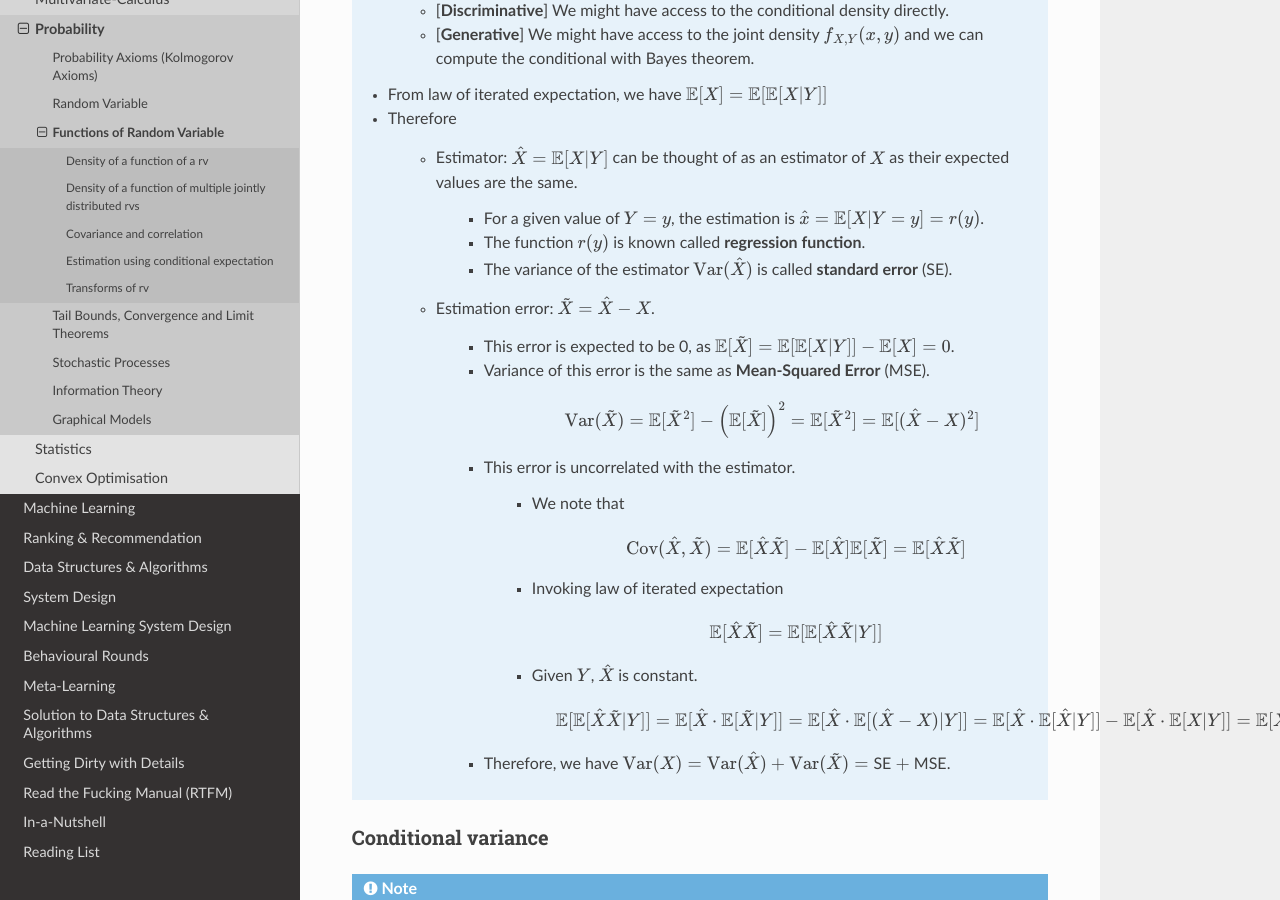
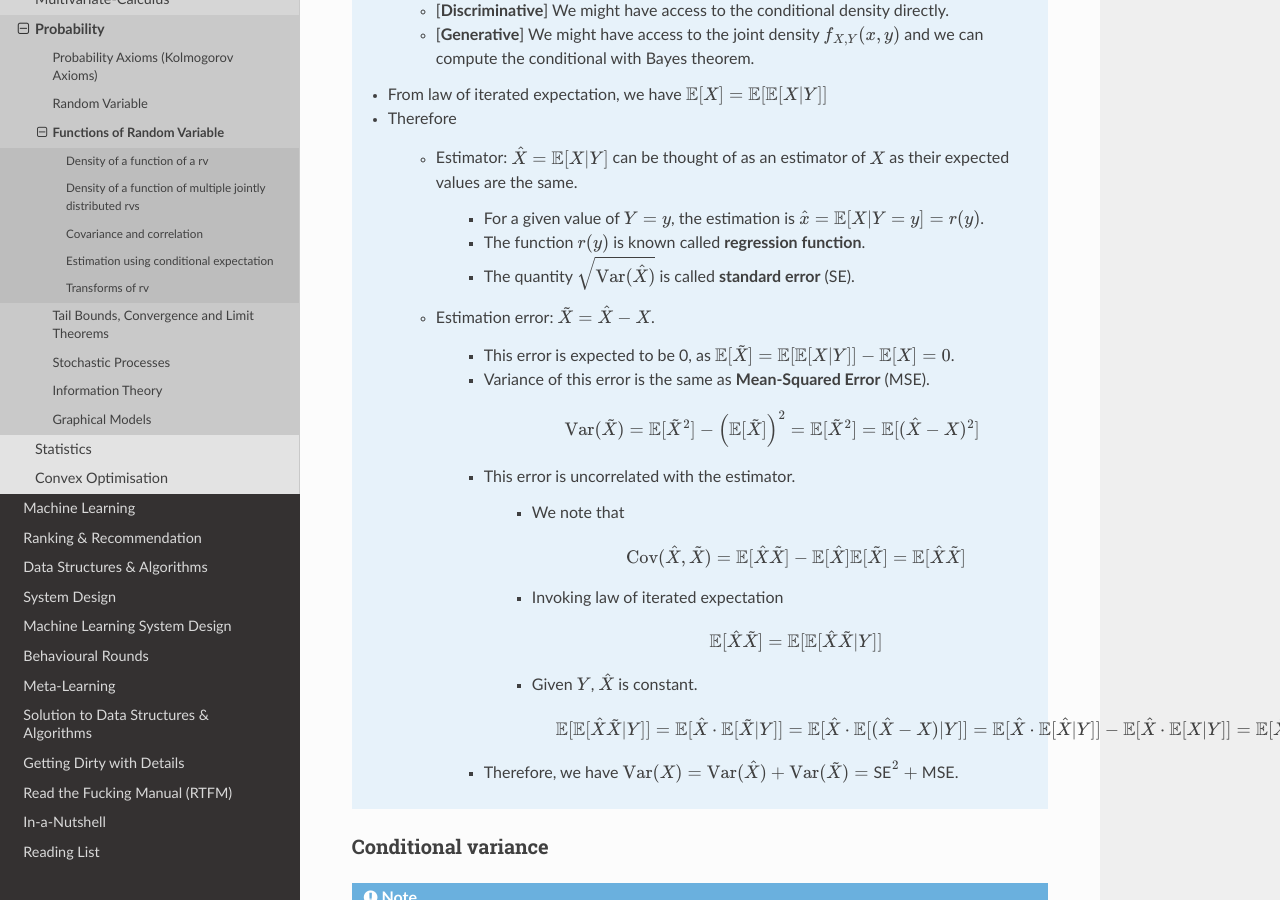
Before and after one commit to uselesstechjunks/leetcode, a Sphinx documentation site: the page built from docs/source/math/prob/func.rst, in a window 1280 px wide and 900 px high, scrolled down 4353 px. Built offline with Sphinx 7.4.7 and the Read the Docs theme 2.0.0, drawn with Linux system fonts in a browser that asks for light colours.

Commit message:
Update func.rst

```diff
--- a/docs/source/math/prob/func.rst
+++ b/docs/source/math/prob/func.rst
@@ -148,7 +148,7 @@ Estimation using conditional expectation
 
 			* For a given value of :math:`Y=y`, the estimation is :math:`\hat{x}=\mathbb{E}[X|Y=y]=r(y)`.
 			* The function :math:`r(y)` is known called **regression function**.
-			* The variance of the estimator :math:`\mathrm{Var}(\hat{X})` is called **standard error** (SE).
+			* The quantity :math:`\sqrt{\mathrm{Var}(\hat{X})}` is called **standard error** (SE).
 		* Estimation error: :math:`\tilde{X}=\hat{X}-X`.
 
 			* This error is expected to be 0, as :math:`\mathbb{E}[\tilde{X}]=\mathbb{E}[\mathbb{E}[X|Y]]-\mathbb{E}[X]=0`.
@@ -166,7 +166,7 @@ Estimation using conditional expectation
 				* Given :math:`Y`, :math:`\hat{X}` is constant.
 
 					.. math:: \mathbb{E}[\mathbb{E}[\hat{X}\tilde{X}|Y]]=\mathbb{E}[\hat{X}\cdot\mathbb{E}[\tilde{X}|Y]]=\mathbb{E}[\hat{X}\cdot\mathbb{E}[(\hat{X}-X)|Y]]=\mathbb{E}[\hat{X}\cdot\mathbb{E}[\hat{X}|Y]]-\mathbb{E}[\hat{X}\cdot\mathbb{E}[X|Y]]=\mathbb{E}[\hat{X}^2]-\mathbb{E}[\hat{X}^2]=0
-			* Therefore, we have :math:`\mathrm{Var}(X)=\mathrm{Var}(\hat{X})+\mathrm{Var}(\tilde{X})=\text{SE}+\text{MSE}`.
+			* Therefore, we have :math:`\mathrm{Var}(X)=\mathrm{Var}(\hat{X})+\mathrm{Var}(\tilde{X})=\text{SE}^2+\text{MSE}`.
 
 Conditional variance
 ========================================================================
```
